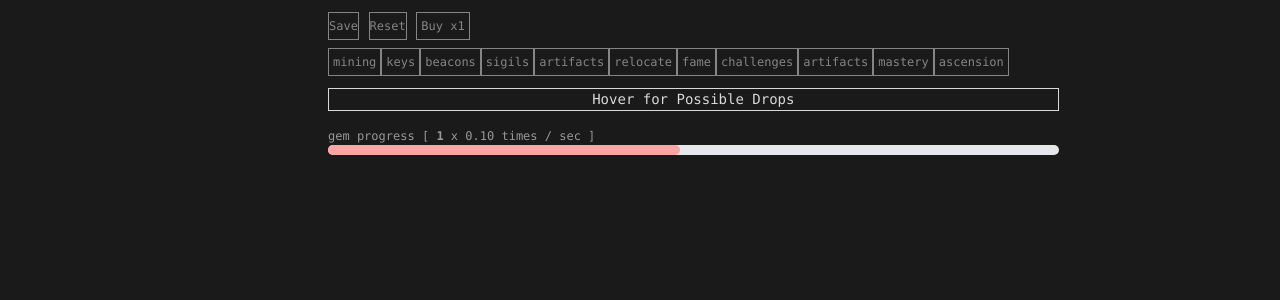
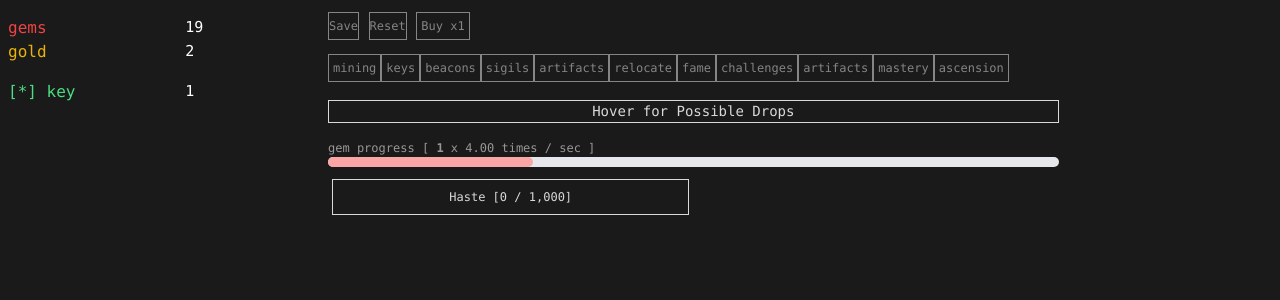
Before and after one commit to bejewelled/idle-quarry, a SvelteKit app in the folder game/: page / in a window 1280 px wide. Shown: the top 300 px of the page. Built offline with nearby package versions, Linux system fonts and the light colour scheme.

Commit message:
key opening overhaul (formulas are more accurate)

```diff
--- a/game/src/components/adders/Adders.svelte
+++ b/game/src/components/adders/Adders.svelte
@@ -8,7 +8,8 @@
 import Decimal from 'break_infinity.js'
 import {progressThreshold, progressPerTick, miningUpgrades, antiFlickerFlags,
     gemGainFlavorText, gemProgressFlavorText, gemProgressFlavorNextUpdate} from '../../data/mining'
-import {keyGainFlavorText, keyProgressFlavorText, keyProgressFlavorNextUpdate} from '../../data/keys'
+import {keyGainFlavorText, keyProgressFlavorText, keyProgressFlavorNextUpdate,
+key1DropTable, key2DropTable, key3DropTable, key4DropTable, key5DropTable} from '../../data/keys'
 import {progress, miningUpgradeLevels, wallet, miningDropTable,
     unlockedRes, settings, progressThisTick, visibleTier,progressAverage,
     beaconActivations, beaconLevels, beaconProgress, resources, beaconUpgradeLevels} from '../../data/player'
@@ -78,7 +79,7 @@ onMount(() => {
     }, 191) // set intervals to prime numbers to avoid sync
 })
 
-const PROGRESS_BASE = 1;
+const PROGRESS_BASE = 40;
 
 function updateprogressThisTick(delta) {
     const progGems = PROGRESS_BASE
@@ -86,6 +87,7 @@ function updateprogressThisTick(delta) {
     * (Math.max(1,$beaconBonuses[1]));
     $progressAverage['gems'] = progGems;
     $progressThisTick['gems'] = progGems * delta;
+
     const progKey1 = ($miningUpgradeLevels[3] > 0 ?
     PROGRESS_BASE * $miningUpgrades[3]['formula']($miningUpgradeLevels[3]) : 0);
     $progressAverage['key1'] = progKey1;
@@ -108,6 +110,10 @@ function addProgress(delta) {
         $progress[k] += v;
     }
     if ($progress['gems'] >= gemAt) {
+        if ($progressThisTick['gems'] > gemAt*0.25) $antiFlickerFlags['gems'] = true;
+        else if ($antiFlickerFlags['gems'] && $progressThisTick['gems'] < gemAt*0.025) {
+            $antiFlickerFlags['gems'] = false;
+        }
         addGems(Math.floor($progress['gems'] / gemAt));
         dropRoll(Math.floor($progress['gems'] / gemAt));
         $progress['gems'] %= gemAt;
@@ -171,13 +177,13 @@ function dropRoll(n) {
 let locks = new Set(); // makes sure levelups don't repeat when leveling up from next function call
 function addBeaconProgress(delta) {
     const progressGains = $beaconActivations.map((e) => e * delta
-    * $beaconUpgrades[0]['formula']($beaconUpgradeLevels[0]))
-    * Math.max(1,$beaconUpgrades[2]['formula']($beaconUpgradeLevels[2]));
+    * $beaconUpgrades[0]['formula']($beaconUpgradeLevels[0])
+    * Math.max(1,$beaconUpgrades[2]['formula']($beaconUpgradeLevels[2])));
     // adds progressGains to progress
     $beaconProgress = $beaconProgress.map((e, i) => e + progressGains[i]);
     // check for levelups
     for (let i = 0; i < $beaconProgress.length; i++) {
-        if (i === 2) console.log($beaconProgress[i] + " " + $beaconNextReqs[i] + " " + locks.has(i))
+        if (isNaN($beaconProgress[i])) $beaconProgress[i] = 0;
         if ($beaconProgress[i] >= $beaconNextReqs[i] && !locks.has(i)) {
             // console.log('LEVELUP!!!')
             locks.add(i);
@@ -200,7 +206,6 @@ function addBeaconProgress(delta) {
             }
 
             $wallet['beacons'] = ($wallet['beacons'] || 0) + ($beaconUpgradeLevels[2] * $beaconLevels[i]);
-            console.log(Date.now())
             locks.delete(i);
         }
     }
--- /dev/null
+++ b/game/src/components/buttons/RelocateButton.svelte
@@ -0,0 +1,28 @@
+
+<!-- svelte-ignore a11y-click-events-have-key-events -->
+<div on:click={() => relocate()} class='game-btn text-center '>
+Relocate</div>
+ <script>
+// @ts-nocheck
+
+    import { onDestroy, onMount } from 'svelte';
+    import {progress, miningUpgradeLevels, wallet, miningDropTable,
+    unlockedRes, settings, progressThisTick, visibleTier,progressAverage,
+    beaconActivations, beaconLevels, beaconProgress, resources,
+    beaconUpgradeLevels} from '../../data/player'
+    import {progressThreshold, progressPerTick, miningUpgrades } from '../../data/mining';
+    import ref from '../../calcs/ref'
+    import formula from '../../calcs/formula'
+// @ts-nocheck
+
+
+
+ </script>
+<style>
+  .tooltip {
+    @apply invisible absolute;
+  }
+  .has-tooltip:hover .tooltip {
+    @apply visible z-50;
+  }
+</style>
```
